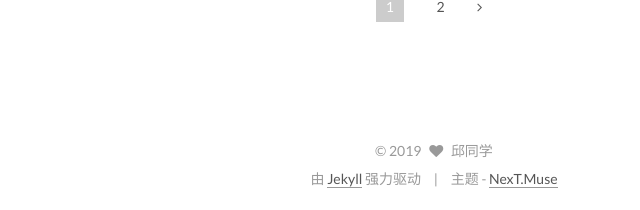
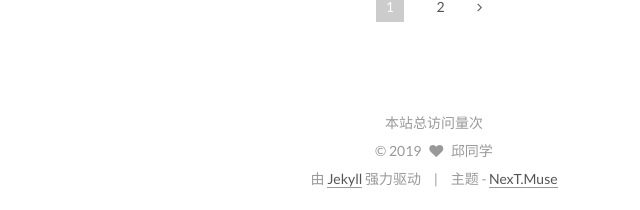
Before and after one commit to qiutongxue/qiutongxue.github.io, a Jekyll site: the page built from index.html, in a window 1280 px wide. Shown: the part 4600-4810 px from the top of the page, without its empty margins (206-846 px from the left). Built offline with Jekyll 4.4.1, drawn with Linux system fonts in a browser that asks for light colours; emoji names are drawn with the system emoji font; formulas are drawn with MathJax 3; the list of posts is cut into pages by our own code; comment, search, counter and statistics services are not loaded.

Commit message:
添加总访问

```diff
--- a/_includes/_partials/footer.html
+++ b/_includes/_partials/footer.html
@@ -1,3 +1,5 @@
+<span id="busuanzi_container_site_pv">本站总访问量<span id="busuanzi_value_site_pv"></span>次</span>
+
 <div class="copyright" >
   {% assign current = site.time | date: '%Y' %}
   {% assign since = site.since | downcase %}
--- a/_includes/_partials/head.html
+++ b/_includes/_partials/head.html
@@ -1,7 +1,8 @@
 <meta charset="UTF-8"/>
 <meta http-equiv="X-UA-Compatible" content="IE=edge" />
 <meta name="viewport" content="width=device-width, initial-scale=1, maximum-scale=1"/>
-
+<!-- 添加计算访客脚本 -->
+<script async src="//busuanzi.ibruce.info/busuanzi/2.3/busuanzi.pure.mini.js"></script>
 
 {% if site.pace %}
   {% assign pace_css_uri = site.vendors._internal | append: '/pace/'| append: site.pace_theme | append: '.min.css?v=1.0.2' | relative_url %}
--- a/_includes/_partials/page-header.html
+++ b/_includes/_partials/page-header.html
@@ -1,3 +1,4 @@
+
 <header class="post-header">
 {% case page.layout %}
 {% when 'page' %}
```
